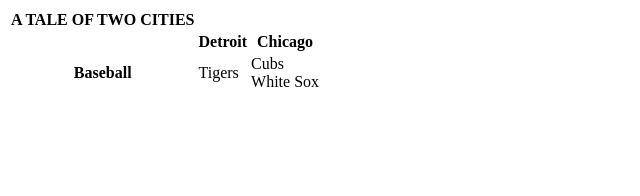
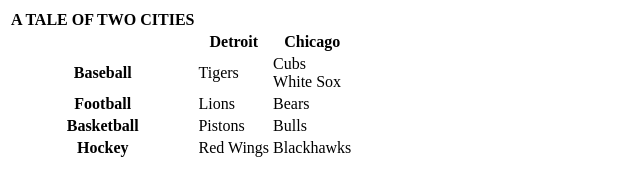
Before and after one commit to PaeraHTMLSchool/table, a plain HTML site: page index.html in a window 1280 px wide. Shown: the whole page, without its empty margins (0-640 px from the left). Drawn offline with Linux system fonts and the light colour scheme.

Commit message:
More Data

```diff
--- a/index.html
+++ b/index.html
@@ -22,6 +22,21 @@
               White Sox
           </td>
         </tr>
+        <tr>
+          <th>Football</th>
+          <td>Lions</td>
+          <td>Bears</td>
+        </tr>
+        <tr>
+          <th>Basketball</th>
+          <td>Pistons</td>
+          <td>Bulls</td>
+        </tr>
+        <tr>
+          <th>Hockey</th>
+          <td>Red Wings</td>
+          <td>Blackhawks</td>
+        </tr>
       </table>
     </body>
   </html>
```
